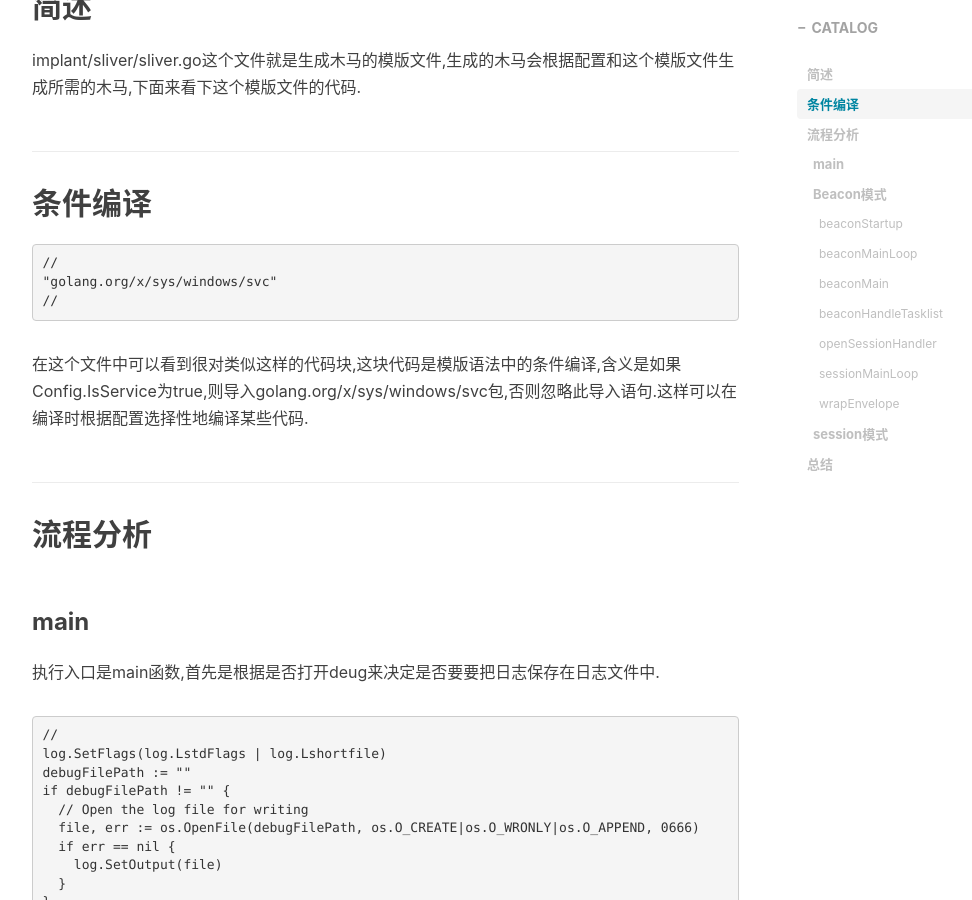
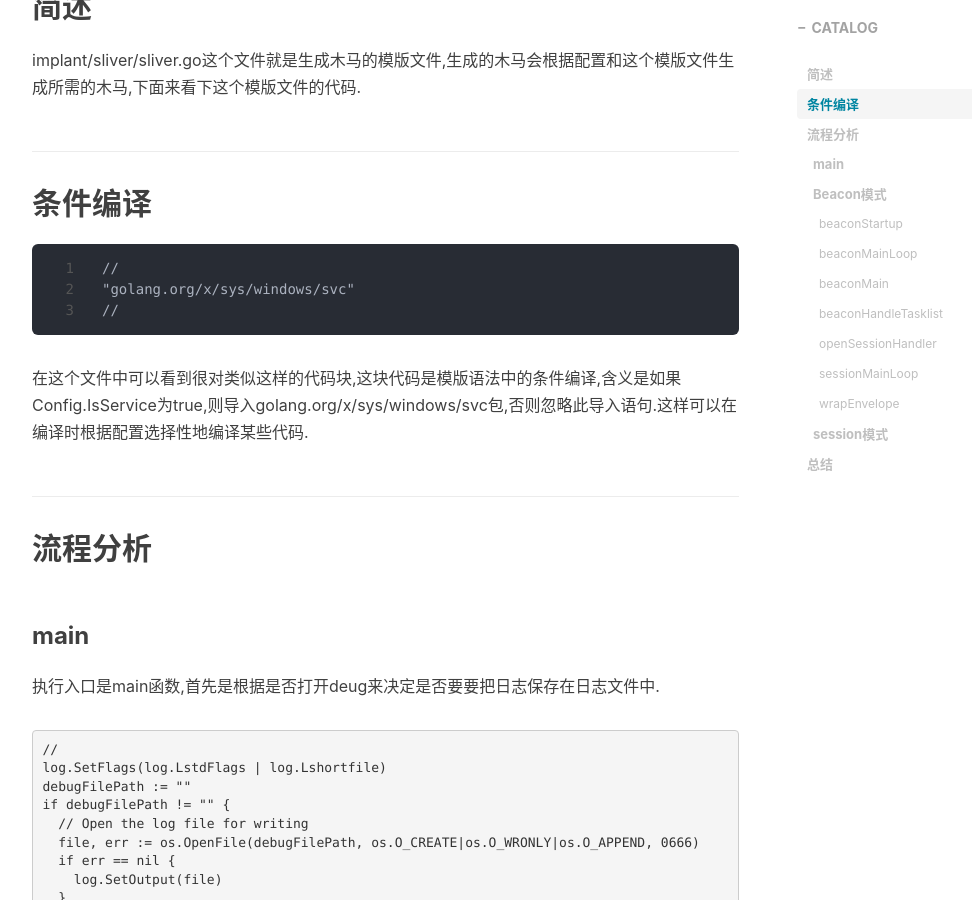
Before and after one commit to taomujian/taomujian.github.io, a Jekyll site: the page built from _posts/2024-06-30-Sliver框架代码学习(二).md, in a window 1280 px wide and 900 px high, scrolled down 429 px. Shown: the whole window, without its empty margins (233-1205 px from the left). Built offline with Jekyll 4.4.1, drawn with Linux system fonts in a browser that asks for light colours; nearby versions of some CDN libraries; comment, search, counter and statistics services are not loaded.

Commit message:
2024.07.01

````diff
--- a/_posts/2024-06-30-Sliver框架代码学习(二).md
+++ b/_posts/2024-06-30-Sliver框架代码学习(二).md
@@ -16,7 +16,7 @@ implant/sliver/sliver.go这个文件就是生成木马的模版文件,生成的
 
 ## 条件编译
 
-```Go
+```
 // {{if .Config.IsService}}
 "golang.org/x/sys/windows/svc"
 // {{end}}
````
